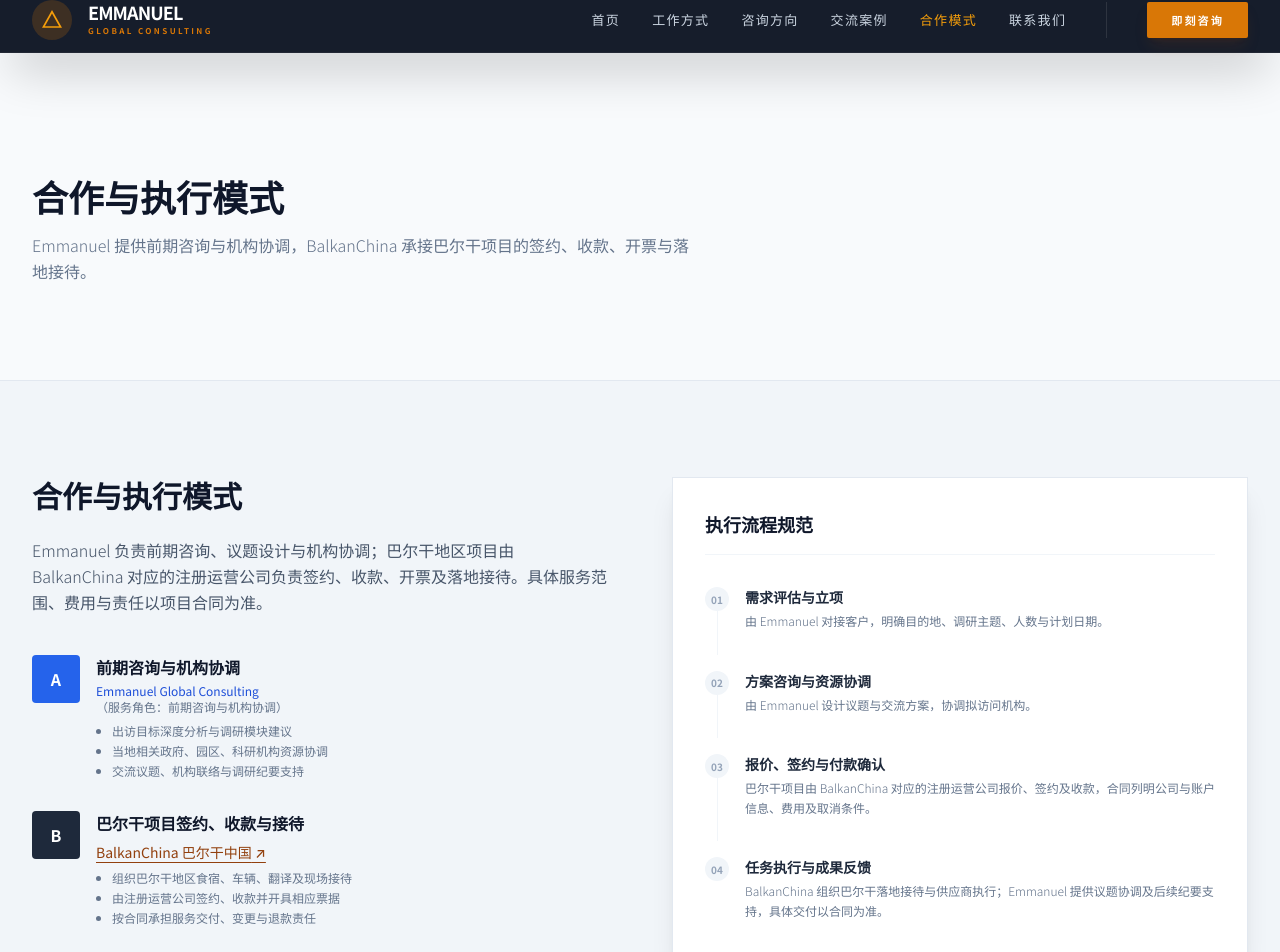
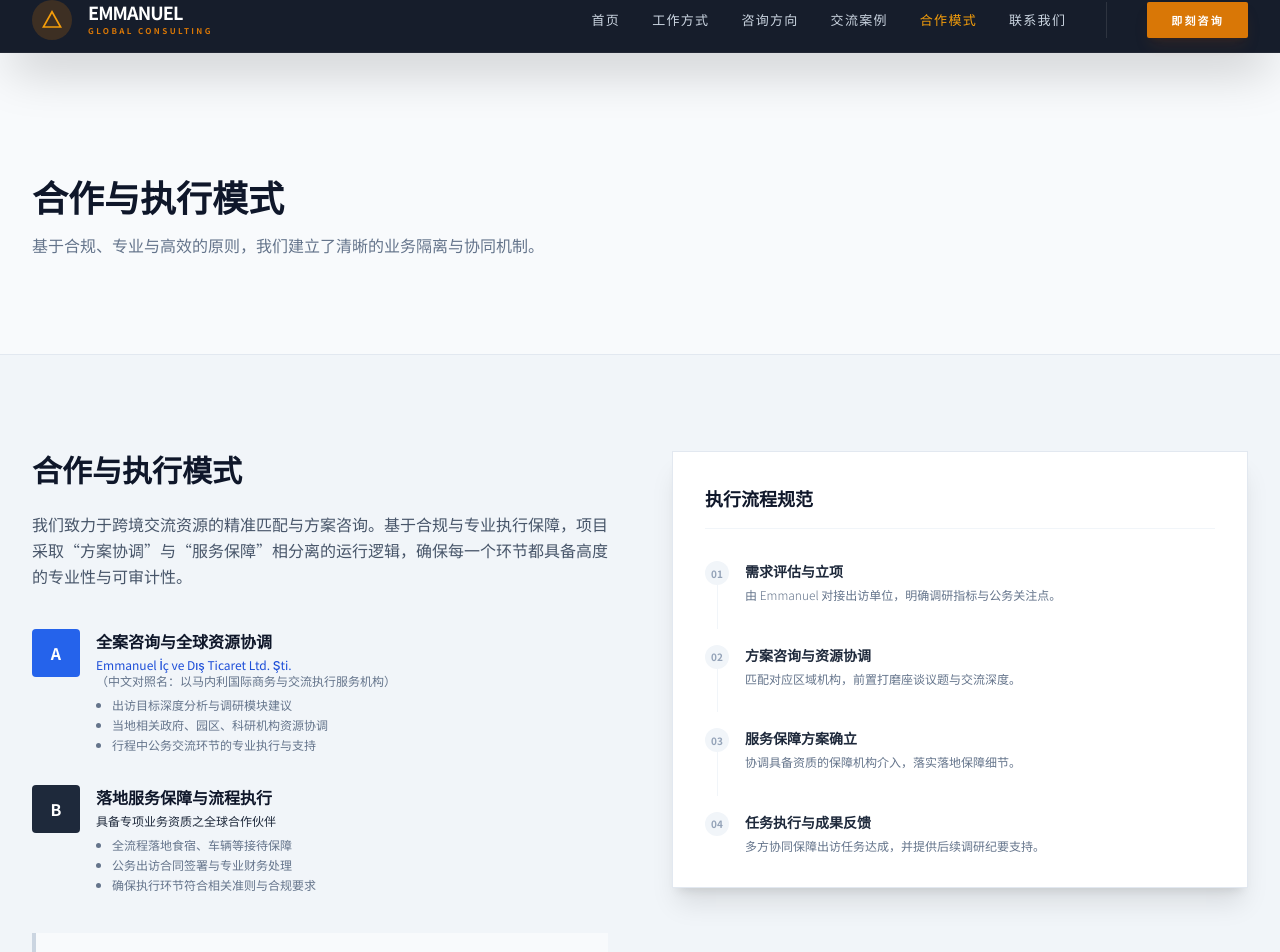
Before and after one commit to AdriaMartHQ/emmanuel, a React (Vite) app: page /cooperation in a window 1280 px wide. Shown: the top 952 px of the page. Built offline with nearby package versions, Linux system fonts and the light colour scheme.

Commit message:
Restore original business copy and retain approved contact and map fixes

```diff
--- a/components/Contact.tsx
+++ b/components/Contact.tsx
@@ -9,7 +9,7 @@
 
 const RECEPTION_HUBS = [
   { name: 'Istanbul (伊斯坦布尔)', sub: '总部 / 执行中心', lat: 41.0082, lng: 28.9784 },
-  { name: 'Belgrade (贝尔格莱德)', sub: 'BalkanChina · 巴尔干项目接待', lat: 44.7866, lng: 20.4489 },
+  { name: 'Belgrade (贝尔格莱德)', sub: '接待资源分部', lat: 44.7866, lng: 20.4489 },
   { name: 'Dubai (迪拜)', sub: '接待资源分部', lat: 25.2048, lng: 55.2708 },
   { name: 'Nairobi (内罗毕)', sub: '接待资源分部', lat: -1.2921, lng: 36.8219 },
   { name: 'Yerevan (埃里温)', sub: '接待资源分部', lat: 40.1772, lng: 44.5133 },
@@ -136,7 +136,7 @@
             规划您的深度交流与调研
           </h2>
           <p className="text-slate-400 text-base sm:text-lg font-light leading-relaxed">
-            与 Emmanuel 沟通调研主题、拟访机构与方案需求；巴尔干项目的报价、签约、付款及落地接待请联系 BalkanChina。
+            我们的执行专家常驻欧亚及非洲核心枢纽，随时为您规划任务导向的公务行程。
           </p>
         </div>
 
@@ -208,7 +208,7 @@
           <div className="mb-6 px-6 sm:px-0">
              <h3 className="text-sm font-bold text-slate-900 tracking-widest uppercase flex items-center gap-3">
                <span className="w-8 h-px bg-amber-500"></span>
-               交流与接待资源示意 / Service Network
+               接待资源分部示意 / Global Reception & Execution Hubs
              </h3>
           </div>
           <div className="rounded-none sm:rounded-[2.5rem] overflow-hidden border border-slate-100 shadow-xl relative h-[320px] sm:h-[520px] z-10 group">
@@ -217,18 +217,10 @@
                 <button type="button" onClick={activateMap} className="lg:hidden absolute inset-0 z-[1001] bg-[#0a1120]/30 backdrop-blur-[1px] flex flex-col items-center justify-center cursor-pointer">
                   <div className="bg-white/95 px-6 py-3 rounded-full flex items-center gap-3 shadow-2xl">
                      <svg className="w-4 h-4 text-amber-600" fill="none" viewBox="0 0 24 24" stroke="currentColor"><path strokeLinecap="round" strokeLinejoin="round" strokeWidth={2} d="M17.657 16.657L13.414 20.9a1.998 1.998 0 01-2.827 0l-4.244-4.243a8 8 0 1111.314 0z" /><path strokeLinecap="round" strokeLinejoin="round" strokeWidth={2} d="M15 11a3 3 0 11-6 0 3 3 0 016 0z" /></svg>
-                     <span className="text-xs font-bold text-slate-900 tracking-wider">点击查看城市与缩放地图</span>
+                     <span className="text-xs font-bold text-slate-900 tracking-wider">点击激活资源地图交互</span>
                   </div>
                 </button>
              )}
-          </div>
-          <div className="px-6 sm:px-0 mt-6 space-y-3">
-            <p className="text-sm text-slate-500 leading-relaxed">
-              地图仅展示城市级资源位置。巴尔干项目由 BalkanChina 承接；其他地区的具体服务安排以项目确认为准。
-            </p>
-            <ul className="flex flex-wrap gap-x-6 gap-y-2 text-sm text-slate-600">
-              {RECEPTION_HUBS.map(hub => <li key={hub.name}>{hub.name}</li>)}
-            </ul>
           </div>
         </div>
       </div>
--- a/components/Cooperation.tsx
+++ b/components/Cooperation.tsx
@@ -1,6 +1,6 @@
 
 import React from 'react';
-import { BALKAN_PARTNER, ENTITY_NAMES } from '../constants/content';
+import { ENTITY_NAMES } from '../constants/content';
 
 const Cooperation: React.FC = () => {
   return (
@@ -10,7 +10,7 @@
           <div className="md:w-1/2">
             <h2 className="text-3xl font-bold text-slate-900 mb-6">合作与执行模式</h2>
             <p className="text-slate-600 leading-relaxed mb-10 font-light">
-              Emmanuel 负责前期咨询、议题设计与机构协调；巴尔干地区项目由 BalkanChina 对应的注册运营公司负责签约、收款、开票及落地接待。具体服务范围、费用与责任以项目合同为准。
+              我们致力于跨境交流资源的精准匹配与方案咨询。基于合规与专业执行保障，项目采取“方案协调”与“服务保障”相分离的运行逻辑，确保每一个环节都具备高度的专业性与可审计性。
             </p>
 
             <div className="space-y-8">
@@ -18,15 +18,15 @@
               <div className="flex gap-4">
                 <div className="flex-shrink-0 w-12 h-12 rounded bg-blue-600 flex items-center justify-center text-white font-bold">A</div>
                 <div>
-                  <h4 className="font-bold text-slate-900 mb-1">前期咨询与机构协调</h4>
+                  <h4 className="font-bold text-slate-900 mb-1">全案咨询与全球资源协调</h4>
                   <p className="text-xs text-blue-700 mb-2 font-medium">
-                    {ENTITY_NAMES.CONSULTING}<br/>
-                    <span className="text-slate-500 font-normal">（服务角色：{ENTITY_NAMES.CONSULTING_ROLE}）</span>
+                    {ENTITY_NAMES.EXECUTION}<br/>
+                    <span className="text-slate-500 font-normal">（中文对照名：{ENTITY_NAMES.EXECUTION_ZH}）</span>
                   </p>
                   <ul className="text-xs text-slate-500 space-y-1 list-disc pl-4">
                     <li>出访目标深度分析与调研模块建议</li>
                     <li>当地相关政府、园区、科研机构资源协调</li>
-                    <li>交流议题、机构联络与调研纪要支持</li>
+                    <li>行程中公务交流环节的专业执行与支持</li>
                   </ul>
                 </div>
               </div>
@@ -35,14 +35,12 @@
               <div className="flex gap-4">
                 <div className="flex-shrink-0 w-12 h-12 rounded bg-slate-800 flex items-center justify-center text-white font-bold">B</div>
                 <div>
-                  <h4 className="font-bold text-slate-900 mb-1">巴尔干项目签约、收款与接待</h4>
-                  <a href={BALKAN_PARTNER.website} target="_blank" rel="noopener noreferrer" className="inline-block text-sm text-amber-800 mb-2 font-medium underline underline-offset-4">
-                    {BALKAN_PARTNER.name} ↗
-                  </a>
+                  <h4 className="font-bold text-slate-900 mb-1">落地服务保障与流程执行</h4>
+                  <p className="text-xs text-slate-800 mb-2 font-medium">具备专项业务资质之全球合作伙伴</p>
                   <ul className="text-xs text-slate-500 space-y-1 list-disc pl-4">
-                    <li>组织巴尔干地区食宿、车辆、翻译及现场接待</li>
-                    <li>由注册运营公司签约、收款并开具相应票据</li>
-                    <li>按合同承担服务交付、变更与退款责任</li>
+                    <li>全流程落地食宿、车辆等接待保障</li>
+                    <li>公务出访合同签署与专业财务处理</li>
+                    <li>确保执行环节符合相关准则与合规要求</li>
                   </ul>
                 </div>
               </div>
@@ -50,7 +48,7 @@
 
             <div className="mt-10 p-4 bg-slate-50 border-l-4 border-slate-300">
               <p className="text-xs text-slate-600 leading-relaxed">
-                <strong>职能分工说明：</strong> Emmanuel 专注于前期咨询与机构协调，BalkanChina 负责巴尔干地区项目的签约、结算及落地接待。
+                <strong>职能分工说明：</strong> Emmanuel 专注于方案咨询与机构联络支持，不介入具体财务结算。项目具体执行与结算由具备专项资质的合作伙伴负责，确保业务闭环之严谨。
               </p>
             </div>
           </div>
@@ -60,10 +58,10 @@
               <h4 className="text-lg font-bold text-slate-900 mb-8 pb-4 border-b border-slate-100">执行流程规范</h4>
               <div className="relative">
                 {[
-                  { step: '01', title: '需求评估与立项', desc: '由 Emmanuel 对接客户，明确目的地、调研主题、人数与计划日期。' },
-                  { step: '02', title: '方案咨询与资源协调', desc: '由 Emmanuel 设计议题与交流方案，协调拟访问机构。' },
-                  { step: '03', title: '报价、签约与付款确认', desc: '巴尔干项目由 BalkanChina 对应的注册运营公司报价、签约及收款，合同列明公司与账户信息、费用及取消条件。' },
-                  { step: '04', title: '任务执行与成果反馈', desc: 'BalkanChina 组织巴尔干落地接待与供应商执行；Emmanuel 提供议题协调及后续纪要支持，具体交付以合同为准。' }
+                  { step: '01', title: '需求评估与立项', desc: '由 Emmanuel 对接出访单位，明确调研指标与公务关注点。' },
+                  { step: '02', title: '方案咨询与资源协调', desc: '匹配对应区域机构，前置打磨座谈议题与交流深度。' },
+                  { step: '03', title: '服务保障方案确立', desc: '协调具备资质的保障机构介入，落实落地保障细节。' },
+                  { step: '04', title: '任务执行与成果反馈', desc: '多方协同保障出访任务达成，并提供后续调研纪要支持。' }
                 ].map((s, idx) => (
                   <div key={idx} className="mb-10 last:mb-0 relative pl-10">
                     <div className="absolute left-0 top-0 w-6 h-6 rounded-full bg-slate-100 flex items-center justify-center text-[10px] font-bold text-slate-400">
--- a/components/Footer.tsx
+++ b/components/Footer.tsx
@@ -95,7 +95,7 @@
           className="pt-8 flex flex-col md:flex-row justify-between items-center gap-6"
         >
           <p className="text-[9px] text-slate-700 font-mono tracking-wider uppercase text-center md:text-left">
-            © {new Date().getFullYear()} EMMANUEL GLOBAL CONSULTING. ALL RIGHTS RESERVED.
+            © {new Date().getFullYear()} EMMANUEL İÇ VE DIŞ TİCARET AGENCY. ALL RIGHTS RESERVED.
           </p>
           <div className="flex gap-6">
             <Link
--- a/constants/content.tsx
+++ b/constants/content.tsx
@@ -2,16 +2,10 @@
 import { CaseItem, FocusArea, RegionNode } from '../types';
 
 export const ENTITY_NAMES = {
-  CONSULTING: "Emmanuel Global Consulting",
-  CONSULTING_ROLE: "前期咨询与机构协调",
+  EXECUTION: "Emmanuel İç ve Dış Ticaret Ltd. Şti.",
+  EXECUTION_ZH: "以马内利国际商务与交流执行服务机构",
   AGENCY: "Grace Way Travel Agency",
   DOMAIN: "Emmanuel.tr"
-};
-
-export const BALKAN_PARTNER = {
-  name: 'BalkanChina 巴尔干中国',
-  website: 'https://balkanchina.com/',
-  contact: 'https://balkanchina.com/contactus',
 };
 
 // Shared by the displayed contact ID and the click-to-copy action.
--- a/pages/Approach.tsx
+++ b/pages/Approach.tsx
@@ -28,7 +28,7 @@
         {/* 原有的补充说明 */}
         <section className="bg-slate-50 p-10 border border-slate-100">
           <p className="text-slate-500 text-sm leading-relaxed font-light">
-            Emmanuel 以研究支撑与机构协调为核心职能。巴尔干地区项目由 BalkanChina 对应的注册运营公司负责签约、收款、开票与落地接待；其他地区的承接主体和服务范围在项目合同中另行明确。
+            平台以研究支撑与信息协调为核心职能，不介入非公开事务。所有执行环节均在公开、透明的框架下运行，并由具备资质的合作方负责接待与结算，确保业务边界的清晰与执行流程的确定。
           </p>
         </section>
 
--- a/pages/Cooperation.tsx
+++ b/pages/Cooperation.tsx
@@ -11,7 +11,7 @@
         <div className="max-w-7xl mx-auto px-4 sm:px-6 lg:px-8">
           <h1 className="text-3xl sm:text-4xl font-bold text-slate-900 mb-4">合作与执行模式</h1>
           <p className="text-slate-500 max-w-2xl font-light leading-relaxed">
-            Emmanuel 提供前期咨询与机构协调，BalkanChina 承接巴尔干项目的签约、收款、开票与落地接待。
+            基于合规、专业与高效的原则，我们建立了清晰的业务隔离与协同机制。
           </p>
         </div>
       </div>
--- a/pages/Terms.tsx
+++ b/pages/Terms.tsx
@@ -34,9 +34,9 @@
               2. Engagement Protocol / 合作协议
             </h2>
             <p className="text-slate-600 leading-relaxed font-light">
-              Formal engagements require a separate signed agreement. For Balkan-region projects, the agreement identifies the registered company operating BalkanChina as the contracting and billing entity, including its payment details, service scope, fees, and cancellation terms. Website information does not replace that agreement.
+              All formal engagements require a separate signed agreement. The information provided on this website is for informational purposes and does not constitute a binding contract until a formal project proposal is accepted.
               <br/><br/>
-              正式合作须签署独立协议。巴尔干地区项目由 BalkanChina 对应的注册运营公司签约、收款并开具相应票据；合同须列明公司全称、收款账户、开票主体、服务范围、费用及变更与取消条件。本网站的信息不替代项目合同。
+              所有正式合作均需签署独立协议。本网站提供的信息仅供参考，在正式项目方案被接受前，不构成具有法律约束力的合同。
             </p>
           </section>
 
@@ -46,9 +46,9 @@
               3. Execution Boundaries / 执行边界
             </h2>
             <p className="text-slate-600 leading-relaxed font-light">
-              Emmanuel provides preliminary consulting, topic design, and institutional coordination. For Balkan-region projects, the registered company operating BalkanChina organizes local reception and supplier services and bears the delivery and refund responsibilities specified in the contract. Emmanuel does not collect payments for those services. Arrangements for other regions are confirmed separately.
+              As detailed in our Methodology, physical logistics and financial settlements are handled by our certified local partners to ensure full compliance and auditability in each jurisdiction.
               <br/><br/>
-              Emmanuel 提供前期咨询、议题设计与机构协调，不代收巴尔干项目服务款项。BalkanChina 对应的注册运营公司组织当地接待与供应商服务，并按合同承担服务交付及退款责任。其他地区的承接主体与责任范围另行确认。
+              正如我们的“工作方式”中所述，具体的落地保障和财务结算由我们具备资质的当地合作伙伴负责，以确保在各法区内的完全合规与可审计性。
             </p>
           </section>
 
```
Also changed, not shown: 1 other file (tests, documents, lock files or other folders).
